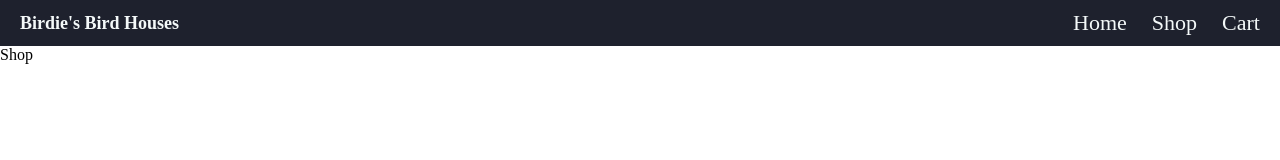
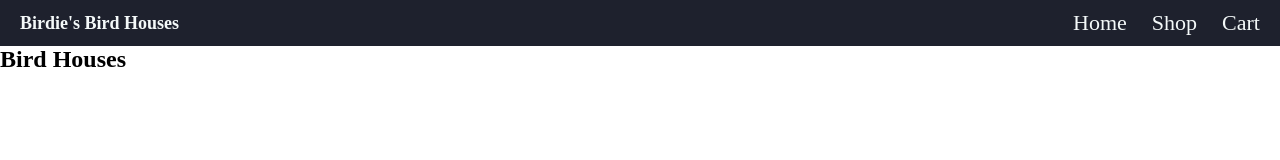
Before and after one commit to robisonwebdev/shopping-cart, a React (Create React App) app: page /shop in a window 1280 px wide. Shown: the top 160 px of the page. Built offline with nearby package versions, Linux system fonts and the light colour scheme; a web font is replaced by a local one.

Commit message:
Gave section a className of .shop Added h1 to return section.

```diff
--- a/src/components/Main/Shop.js
+++ b/src/components/Main/Shop.js
@@ -2,7 +2,9 @@ import React from 'react';
 
 const Shop = () => {
     return (
-        <section>Shop</section>
+        <section className='shop'>
+            <h1>Bird Houses</h1>
+        </section>
     );
 };
 
```
